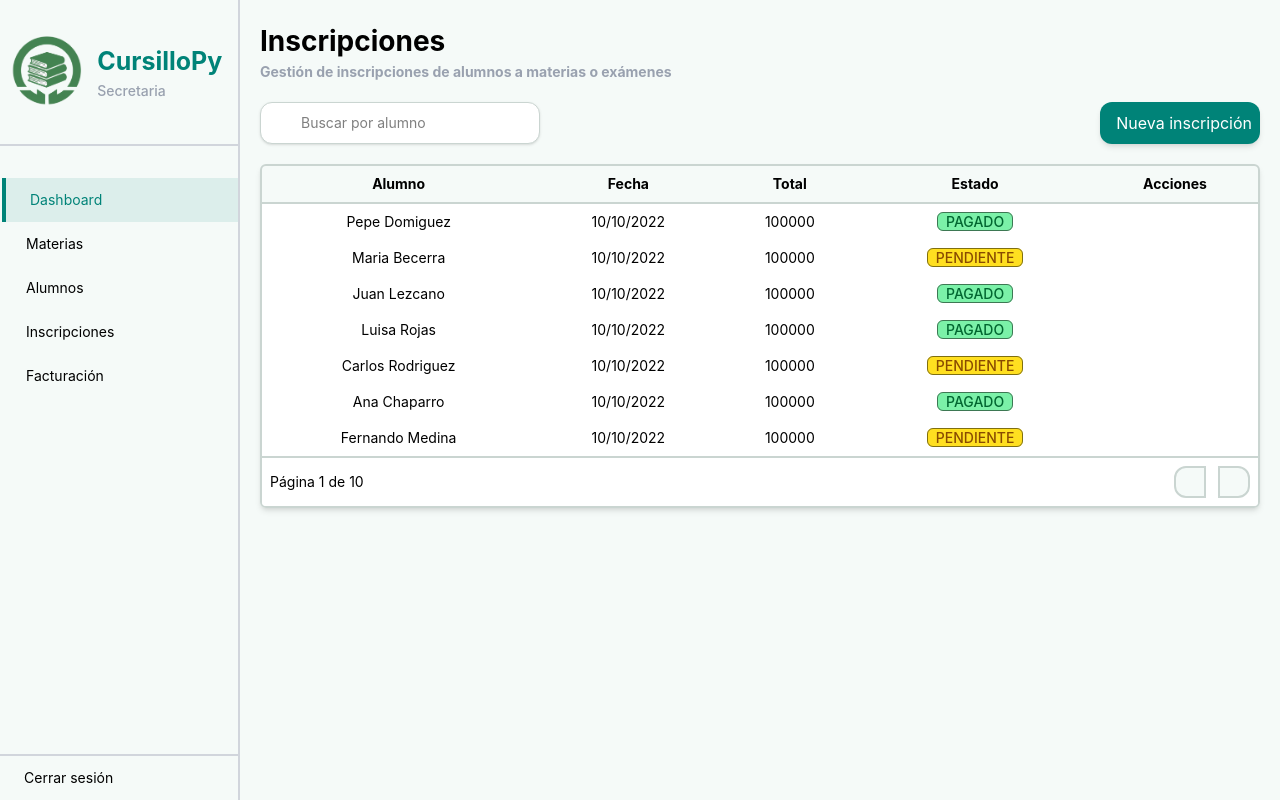
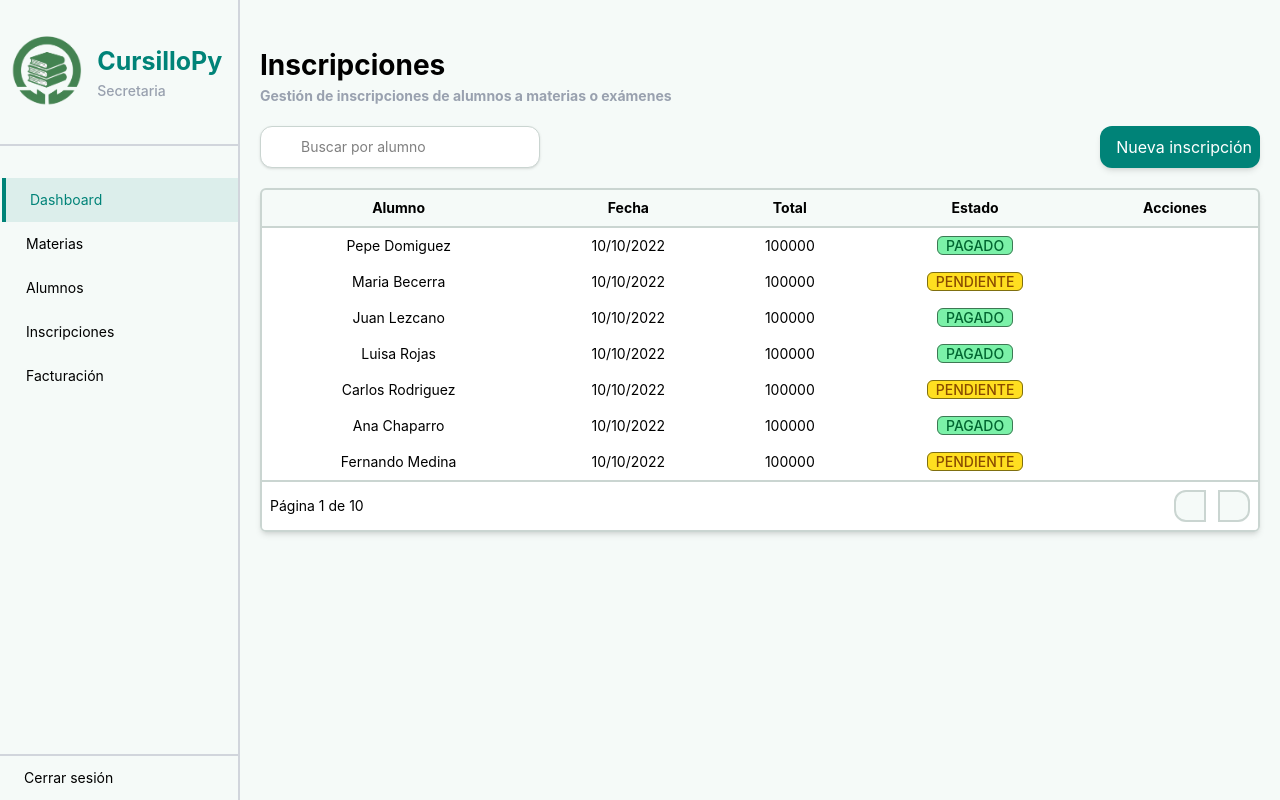
Before and after one commit to leoAchu16/cursillo-ui, a React (Vite) app: page /inscripciones in a window 1280 px wide. Built offline with nearby package versions, Linux system fonts and the light colour scheme; what @iconify/tailwind4 would draw is missing.

Commit message:
fix en EnrollmentsPage

```diff
--- a/src/pages/EnrollmentsPage.jsx
+++ b/src/pages/EnrollmentsPage.jsx
@@ -36,7 +36,7 @@
 
     return (
         <div className="container-page">
-            <div className="flex flex-col">
+            <div className="flex flex-col mt-[24px]">
                 <h1>Inscripciones</h1>
                 <h2>Gestión de inscripciones de alumnos a materias o exámenes</h2>
             </div>
```
